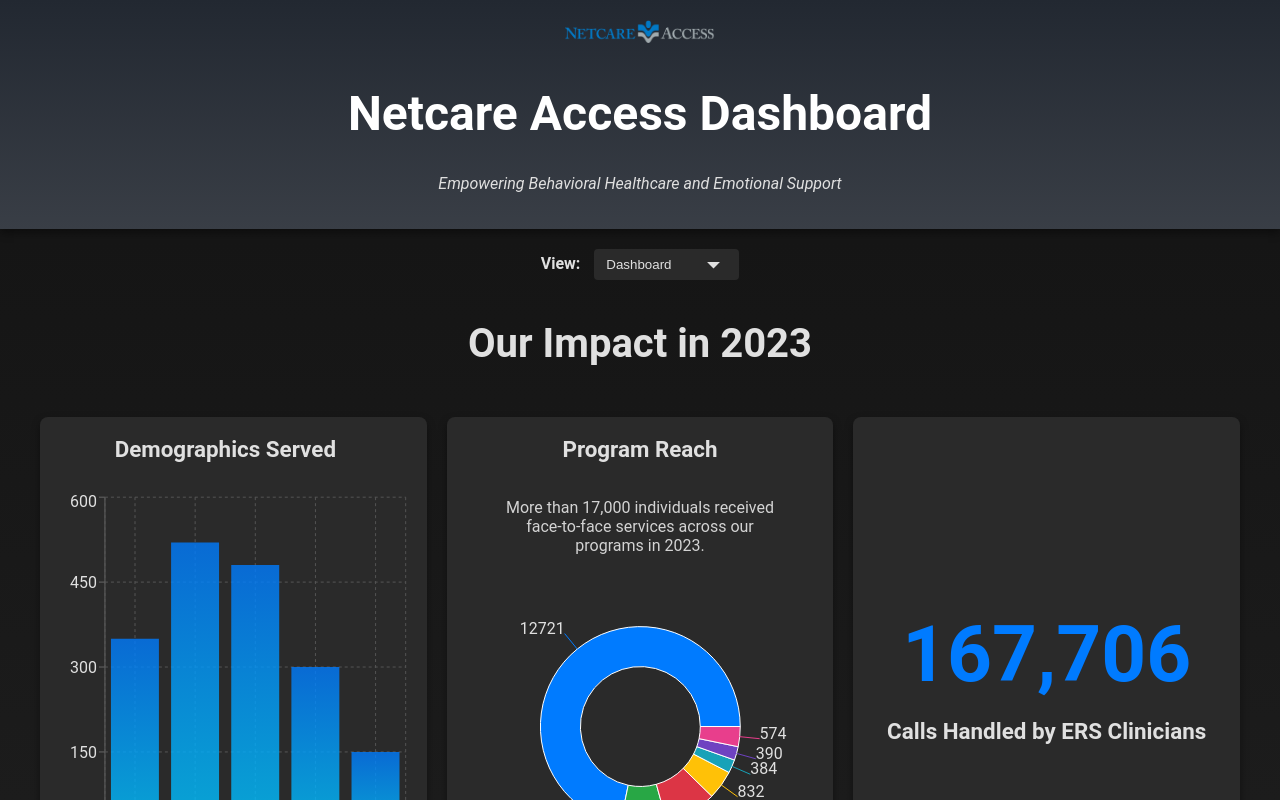
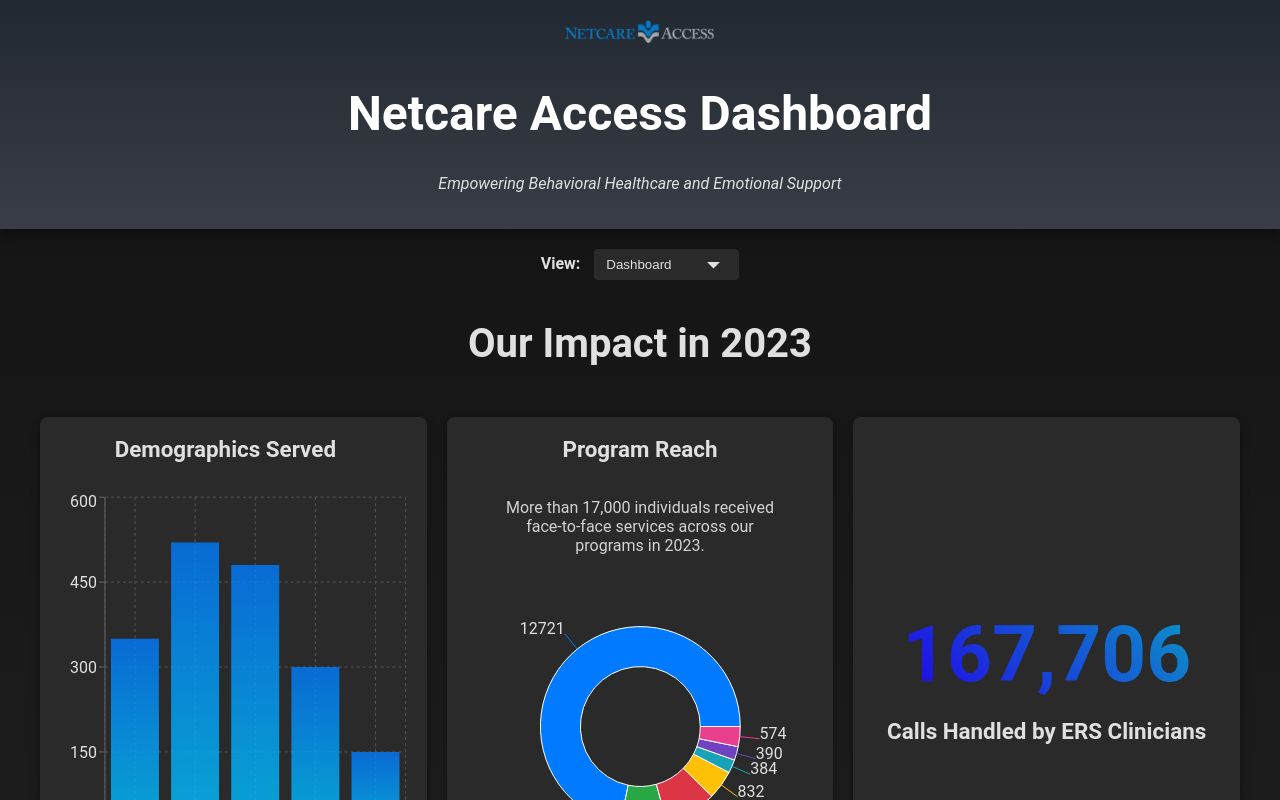
Before and after one commit to cfgcolumbus24/Team-14, a React (Create React App) app in the folder client/: page / in a window 1280 px wide. Shown: the top 800 px of the page. Built offline with nearby package versions, Linux system fonts and the light colour scheme.

Commit message:
Gradient text coloring for num calls handled

```diff
--- a/client/src/styles/Dashboard.css
+++ b/client/src/styles/Dashboard.css
@@ -88,6 +88,10 @@
   font-weight: bold;
   color: #007bff;
   text-align: center;
+  background-image: linear-gradient(45deg, #2300e7, #0b96c8);
+  background-clip: text;
+  -webkit-text-fill-color: transparent;
+  background-color: #007bff;
 }
 
 .num {
```
